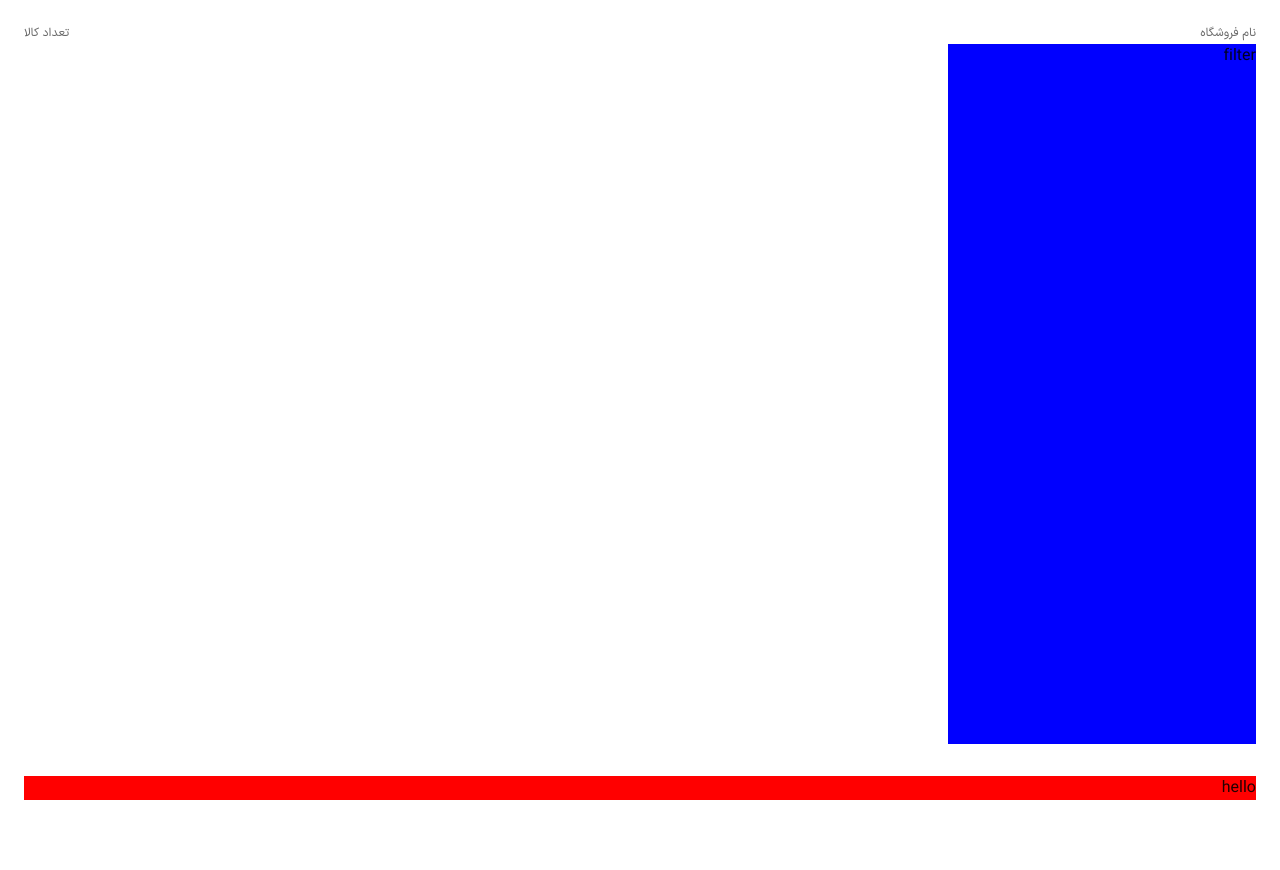
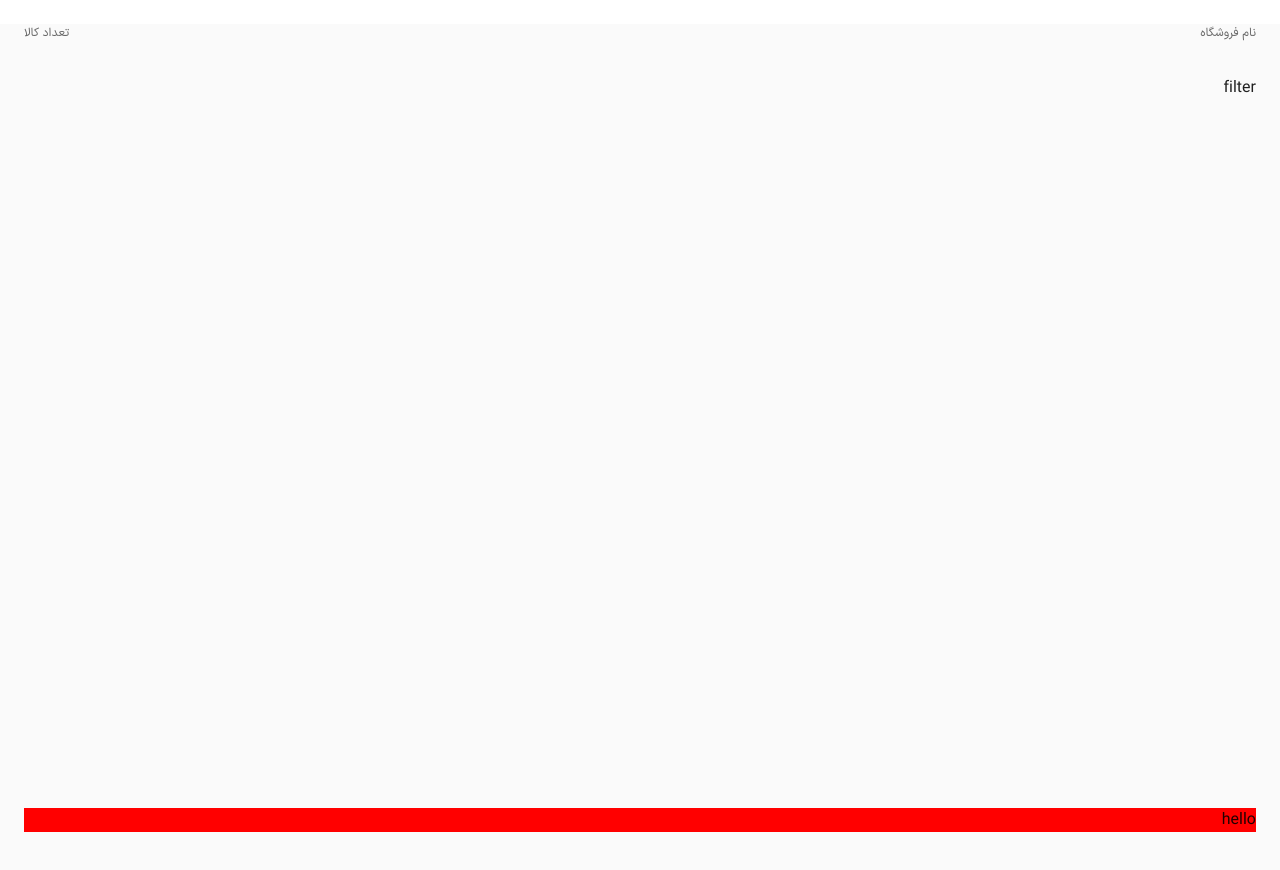
Before and after one commit to mahsaamini23/okala, a Next.js app: page /browse/category in a window 1280 px wide. Shown: the top 870 px of the page. Built offline with nearby package versions, Linux system fonts and the light colour scheme.

Commit message:
change style margin and padding

```diff
--- a/pages/browse/category.tsx
+++ b/pages/browse/category.tsx
@@ -8,13 +8,13 @@ import Typography from "@mui/material/Typography";
 
 const Categories =()=>{
     return(
-        <Grid container mt={3} mb={4} mx={'auto'} px={3}>
-            <Grid container item display={'flex'} justifyContent={'space-between'}>
+        <Grid container mt={3} mb={4} mx={'auto'} px={3} bgcolor={'#fafafa'}>
+            <Grid container item mb={4} display={'flex'} justifyContent={'space-between'}>
                 <Typography variant={'caption'}>نام فروشگاه</Typography>
                 <Typography variant={'caption'}>تعداد کالا</Typography>
             </Grid>
             <Grid container item>
-                <Grid md={3} bgcolor={'blue'} height={'700px'}>
+                <Grid md={3} height={'700px'}>
                     <BrandFilter/>
                 </Grid>
                 <Grid md={9}></Grid>
```
